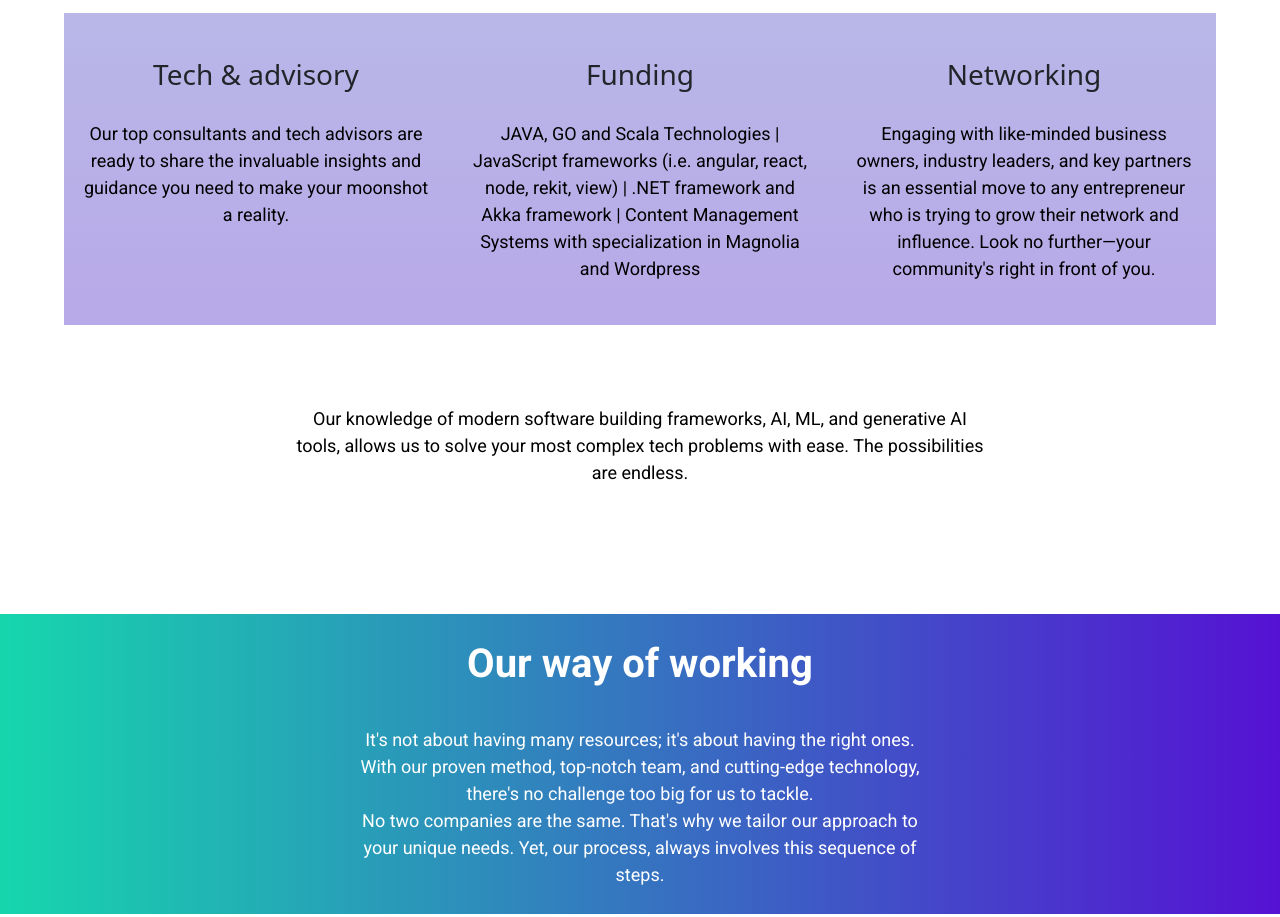
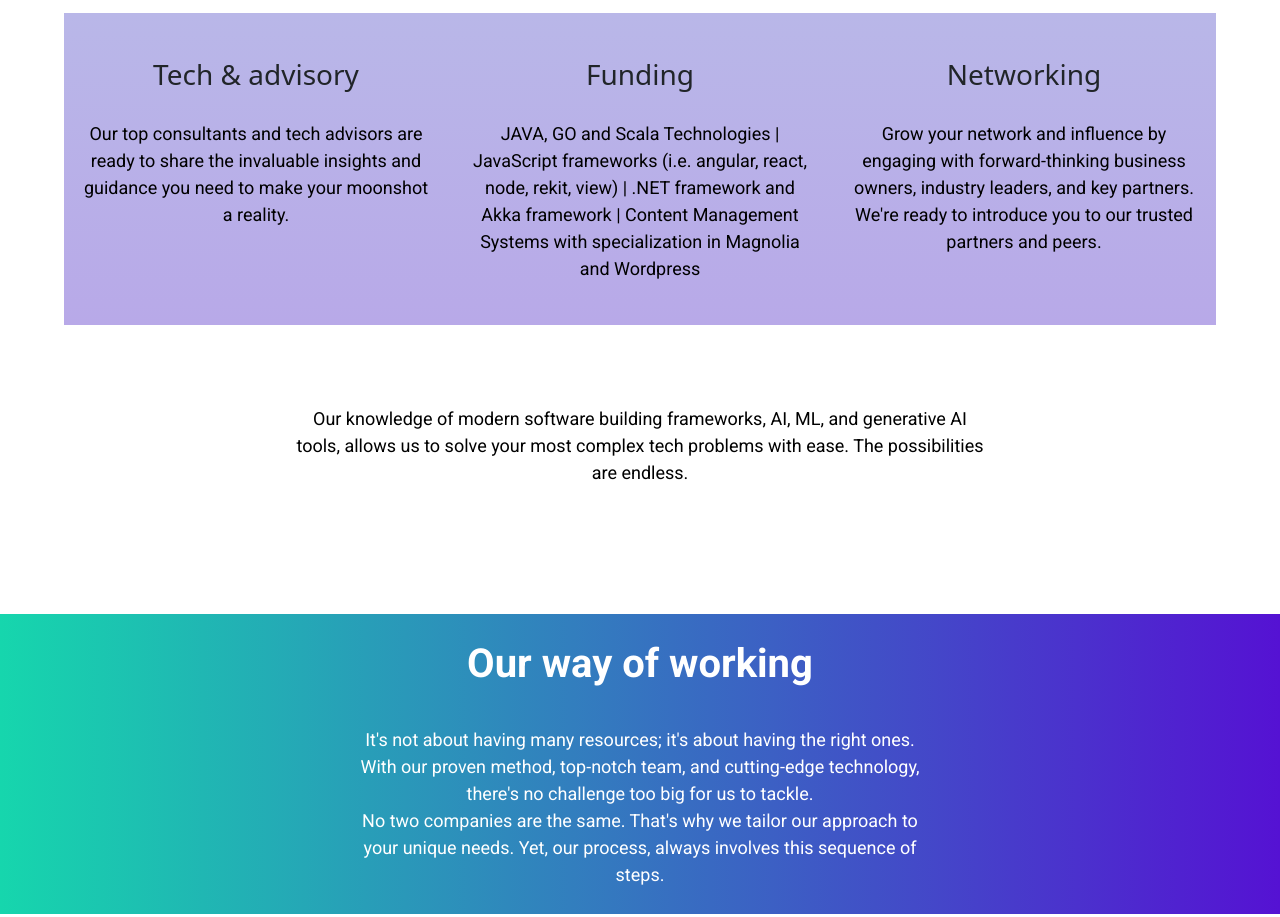
Before and after one commit to Ruben-amalgam/amalgam-react, a React (Create React App) app: page /amalgam-react/ourwork in a window 1280 px wide. Shown: the part 6100-7017 px from the top of the page. Built offline with nearby package versions, Linux system fonts and the light colour scheme.

Commit message:
changed networking box on homepage

```diff
--- a/src/routes/Ourwork.tsx
+++ b/src/routes/Ourwork.tsx
@@ -269,7 +269,7 @@ function Ourwork() {
                     </div>
                     <div>
                         <h3>Networking</h3>
-                        <p>Engaging with like-minded business owners, industry leaders, and key partners is an essential move to any entrepreneur who is trying to grow their network and influence. Look no further—your community's right in front of you.</p>
+                        <p>Grow your network and influence by engaging with forward-thinking business owners, industry leaders, and key partners. We're ready to introduce you to our trusted partners and peers.</p>
                     </div>
 
                 </div>
```
